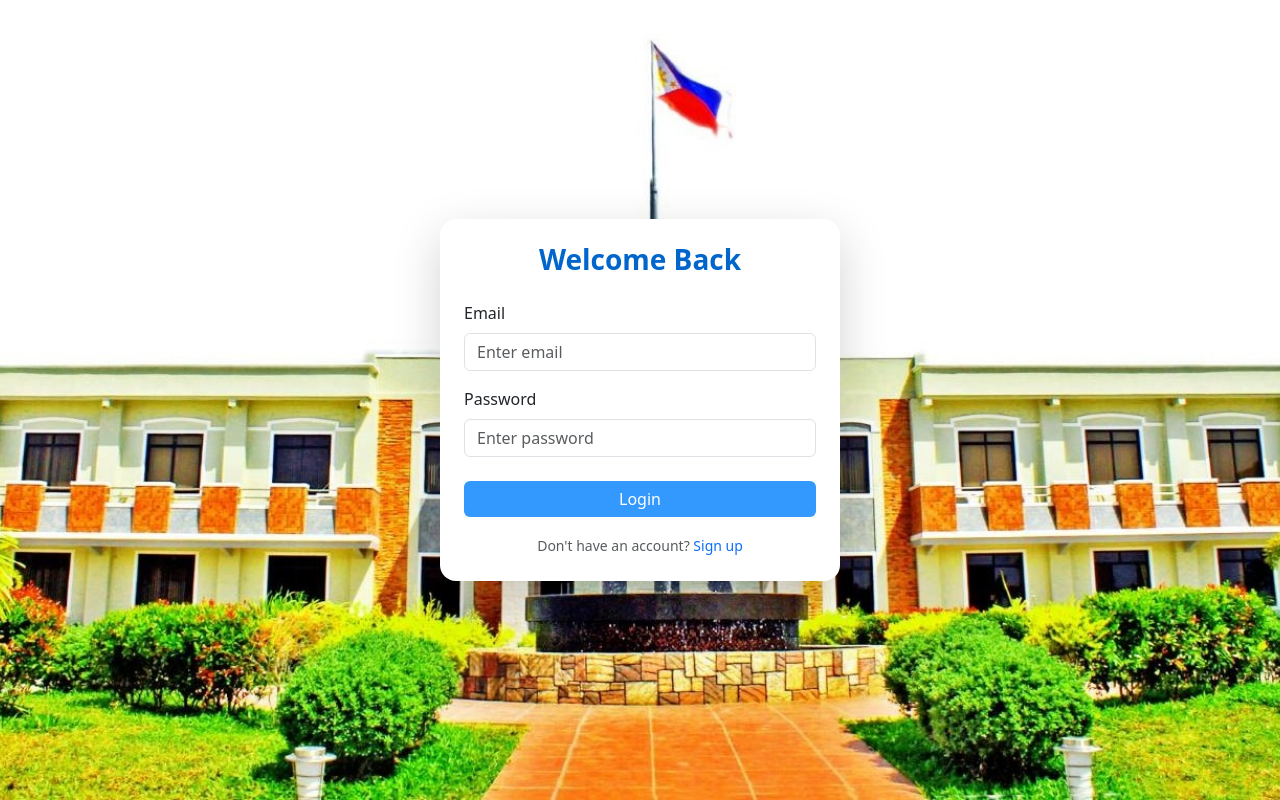
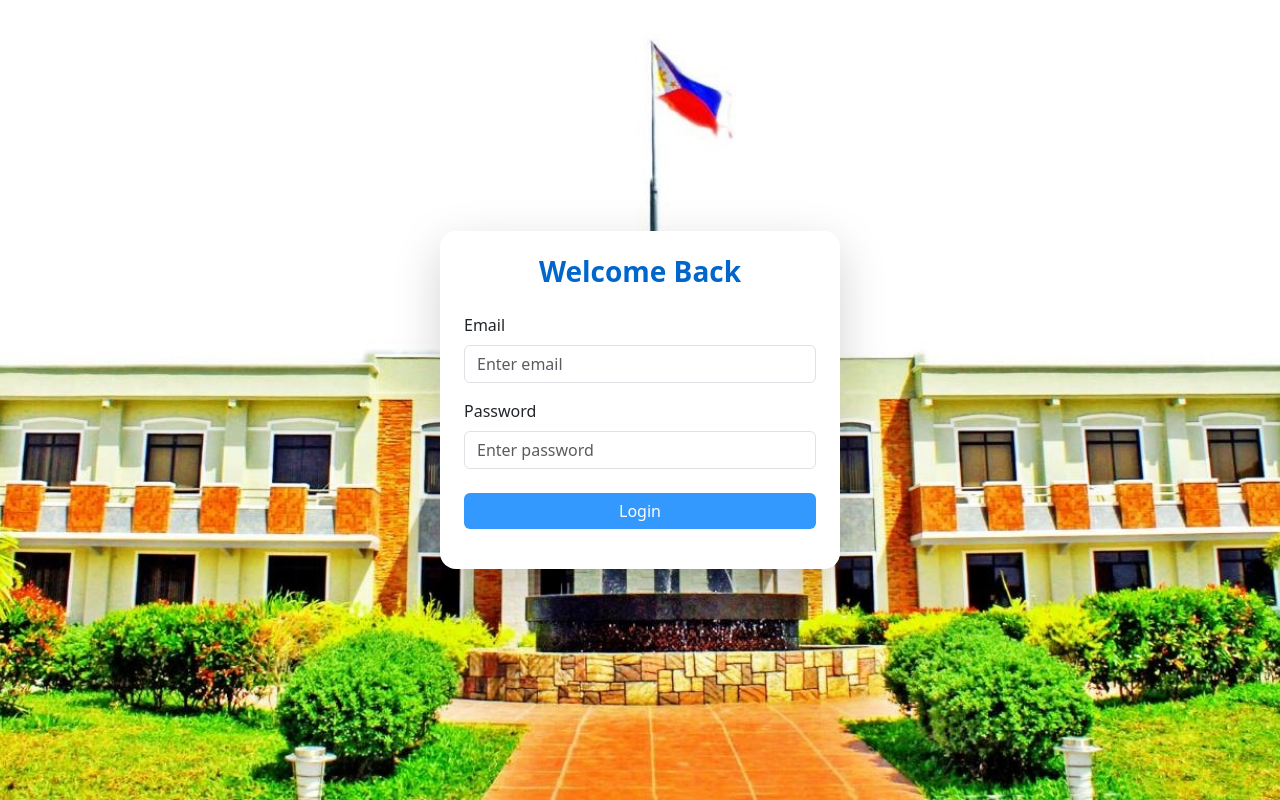
Before and after one commit to ralphmarondev/eprofile, a PHP site: page / in a window 1280 px wide. Run offline with PHP 8.4, Linux system fonts and the light colour scheme.

Commit message:
remove registration link
- Since only admin is allowed to login now, we no longer need the
  registration link.

```diff
--- a/index.php
+++ b/index.php
@@ -69,14 +69,14 @@
 					<input type="password" class="form-control form-control" id="password" name="password"
 						placeholder="Enter password" required>
 				</div>
-				<button type="submit" class="btn w-100 btn-theme">
+				<button type="submit" class="btn w-100 btn-theme mb-3">
 					Login
 				</button>
 			</form>
-			<div class="text-center mt-3">
+			<!-- <div class="text-center mt-3">
 				<small class="text-muted">Don't have an account? <a href="register.php" class="text-decoration-none">Sign
 						up</a></small>
-			</div>
+			</div> -->
 		</div>
 	</div>
 
@@ -122,14 +122,14 @@
 		const errorMessage = document.getElementById('errorMessage');
 		const goToDashboard = document.getElementById('goToDashboard');
 
-		form.addEventListener('submit', function (e) {
+		form.addEventListener('submit', function(e) {
 			e.preventDefault();
 			const formData = new FormData(form);
 
 			fetch('api/user_login.php', {
-				method: 'POST',
-				body: formData
-			})
+					method: 'POST',
+					body: formData
+				})
 				.then(res => res.json())
 				.then(data => {
 					if (data.success === "1") {
@@ -150,7 +150,7 @@
 				});
 		});
 
-		goToDashboard.addEventListener('click', function () {
+		goToDashboard.addEventListener('click', function() {
 			window.location.href = 'home.php';
 		});
 	</script>
```
